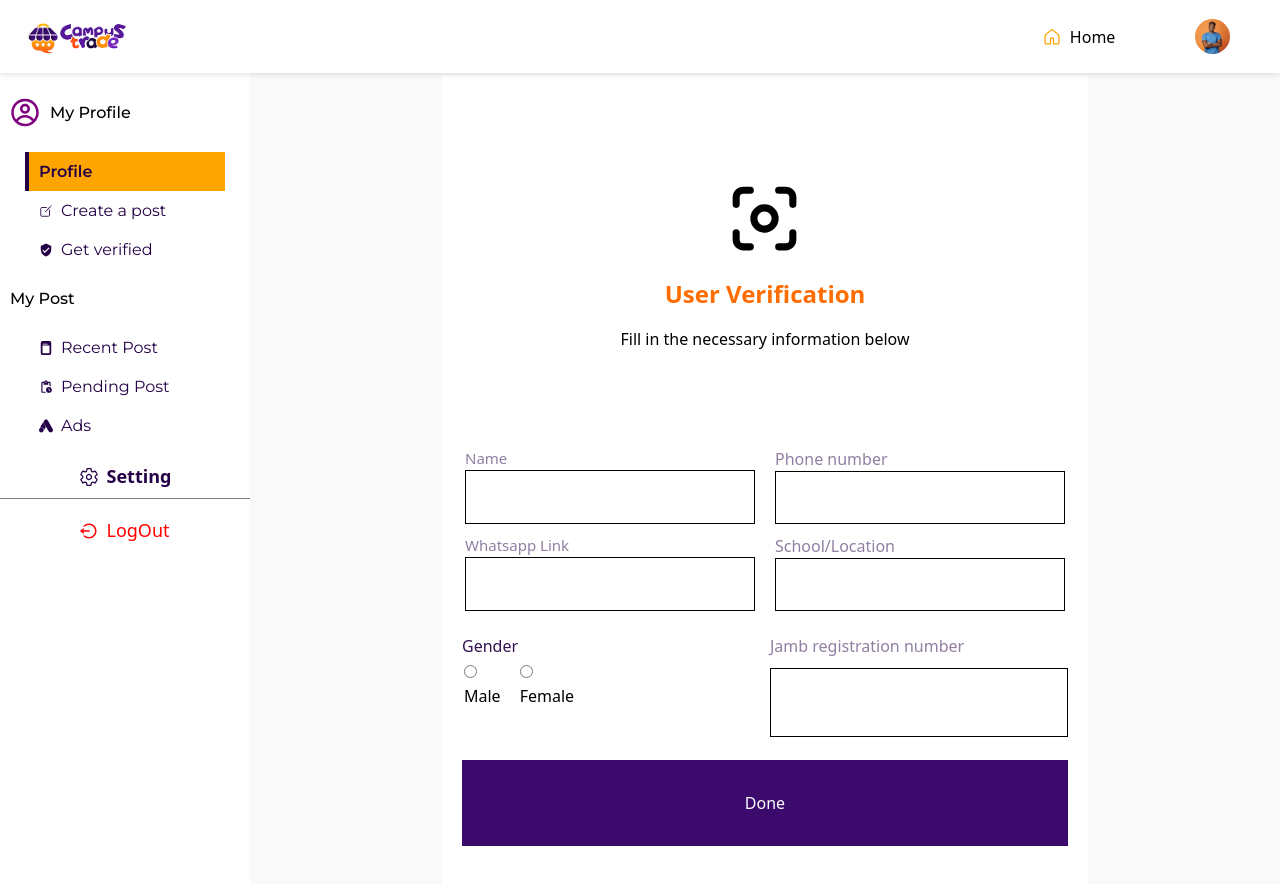
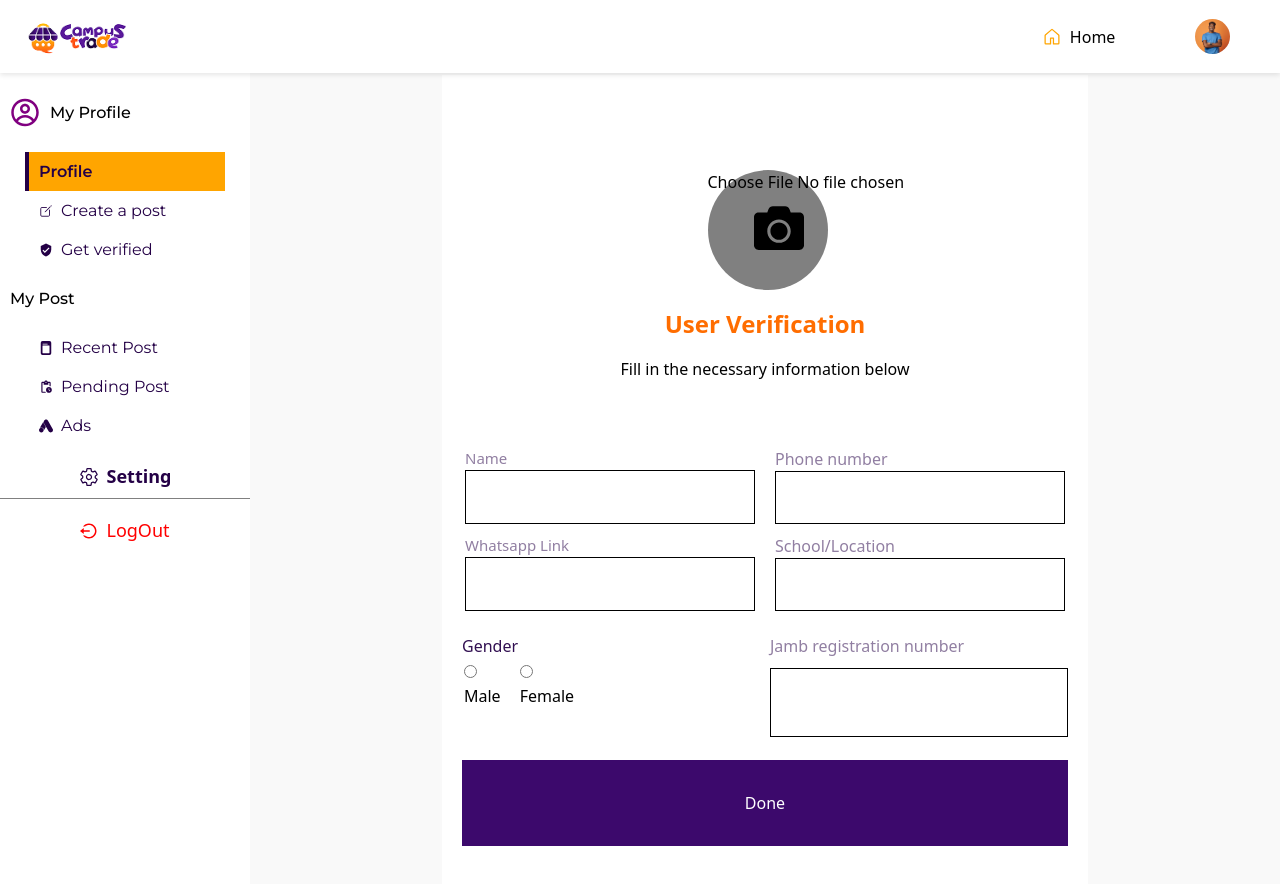
Before and after one commit to Ezenri-Elvis-CodElv/Campus-Trade, a React (Vite) app: page /dashboard in a window 1280 px wide. Shown: the top 884 px of the page. Built offline with nearby package versions, Linux system fonts and the light colour scheme.

Commit message:
update login show password , update the get verified endpoint

```diff
--- a/src/DashboardComponents/CreatePost.jsx
+++ b/src/DashboardComponents/CreatePost.jsx
@@ -26,6 +26,7 @@ const CreatePost = () => {
   const [mediaFiles, setMediaFiles] = useState([]);
   const [isFormValid, setIsFormValid] = useState(false);
   const [modalVisible, setModalVisible] = useState(false);
+  const [allCategories, setAllCategories] = useState([]);
 
   // Get user data with safety checks
   const userData = JSON.parse(localStorage.getItem("userData")) || {};
@@ -75,8 +76,8 @@ const CreatePost = () => {
   };
 
   useEffect(() => {
-    const isValid = Object.values(formData).every(
-      (value) => (typeof value === "string" ? value.trim() : value.length > 0)
+    const isValid = Object.values(formData).every((value) =>
+      typeof value === "string" ? value.trim() : value.length > 0
     );
     setIsFormValid(isValid);
   }, [formData]);
@@ -147,6 +148,22 @@ const CreatePost = () => {
     }
   };
 
+  const getAllCategories = async () => {
+    try {
+      const response = await axios.get(
+        "https://campustrade-kku1.onrender.com/api/v1/all-categories"
+      );
+      setAllCategories(response.data.data);
+    } catch (error) {
+      console.error("Error fetching categories:", error);
+    }
+  };
+
+  useEffect(() => {
+    getAllCategories();
+  }, []);
+
+  console.log(allCategories);
   return (
     <div className="createpost-wrapper">
       <div className="createpost">
@@ -179,11 +196,9 @@ const CreatePost = () => {
                 handleInputChange("subcategory", "");
               }}
             >
-              <option value="">Select category</option>
-              {Object.keys(categories).map((cat) => (
-                <option key={cat} value={cat}>
-                  {cat}
-                </option>
+              <option>Select category</option>
+              {allCategories?.map((cat) => (
+                <option key={cat.id}>{cat.name}</option>
               ))}
             </select>
 
--- a/src/DashboardComponents/GetVerified.css
+++ b/src/DashboardComponents/GetVerified.css
@@ -236,3 +236,47 @@
     background: rgb(60,9,108);
     color: white;
 }
+
+
+.downer {
+    width: 20%;
+    height: 40%;
+    margin-top: 4%;
+    padding-left: 5px;
+    display: flex;
+    flex-direction: column;
+    justify-content: center;
+    align-items: center;
+    position: relative;
+    /* background-color: green; */
+  }
+
+  .cam {
+    position: absolute;
+    left: 43px;
+    bottom: 38px;
+    font-size: 50px;
+  }
+
+  .downer p {
+    margin-bottom: 7%;
+    display: flex;
+    padding-left: 25px;
+    font-size: 15px;
+    font-family: "Trebuchet MS", "Lucida Sans Unicode", "Lucida Grande",
+      "Lucida Sans", Arial, sans-serif;
+  }
+
+  .circle {
+    width: 120px;
+    height: 120px;
+    border-radius: 100%;
+    background: gray;
+    /* background-color: red; */
+  }
+
+
+  .circle img {
+    width: 40px;
+    height: 40px;
+  }
--- a/src/DashboardComponents/GetVerified.jsx
+++ b/src/DashboardComponents/GetVerified.jsx
@@ -1,11 +1,14 @@
-import React, { useState } from "react";
+import React, { useRef, useState } from "react";
 import "./GetVerified.css";
 import { TbCapture } from "react-icons/tb";
 import axios from "axios";
 import { toast, ToastContainer } from "react-toastify";
+import { FaCamera } from "react-icons/fa";
 
 const GetVerified = () => {
   const BASE_URL = "https://campustrade-kku1.onrender.com";
+  const token = JSON.parse(localStorage.getItem("userData"))?.token;
+  const userId = JSON.parse(localStorage.getItem("userData"))?.data?.id;
 
   const [errors, setErrors] = useState({});
   const [fullName, setFullName] = useState("");
@@ -15,8 +18,11 @@ const GetVerified = () => {
   const [phoneNumber, setPhoneNumber] = useState("");
   const [whatsappLink, setWhatsAppLink] = useState("");
   const [loading, setLoading] = useState(false);
+  const [profilePic, setProfilePicture] = useState(null);
+  const [imagePreview, setImagePreview] = useState(null);
+  const [resetInput, setResetInput] = useState(false);
+  const fileInputRef = useRef(null);
 
-  const token = JSON.parse(localStorage.getItem("userData"))?.token;
 
   const errorStyle = {
     border: "1px solid red",
@@ -27,6 +33,21 @@ const GetVerified = () => {
     fontSize: "0.8rem",
     marginTop: "4px",
   };
+
+  const handleImageChange = (e) => {
+    const file = e.target.files[0];
+
+    if (file) {
+      // Set profile picture file
+      setProfilePicture(file);
+      setImagePreview(URL.createObjectURL(file)); // Display image preview
+    } else {
+      setProfilePicture(null);
+      setImagePreview(null);
+    }
+  };
+
+  console.log("Profile Picture:", profilePic);
 
   const handleSubmit = async (e) => {
     e.preventDefault();
@@ -48,19 +69,20 @@ const GetVerified = () => {
     }
 
     try {
-      setLoading(true);
-      const payload = {
-        fullName,
-        school,
-        gender,
-        phoneNumber,
-        jambRegNo,
-        whatsappLink,
-      };
+      const formData = new FormData();
 
-      await axios.post(`${BASE_URL}/api/v1/kyc/profile`, payload, {
+      formData.append("fullName", fullName);
+      formData.append("school", school);
+      formData.append("gender", gender);
+      formData.append("phoneNumber", phoneNumber);
+      formData.append("jambRegNo", jambRegNo);
+      formData.append("whatsappLink", whatsappLink);
+
+      formData.append("profilePic", profilePic); // Append the image file
+
+      await axios.patch(`${BASE_URL}/api/v1/kyc/profile/${userId}`, formData, {
         headers: {
-          "Content-Type": "application/json",
+          "Content-Type": "multipart/form-data",
           Authorization: `Bearer ${token}`,
         },
       });
@@ -72,6 +94,7 @@ const GetVerified = () => {
       setJambRegNo("");
       setPhoneNumber("");
       setWhatsAppLink("");
+      setProfilePicture(null);
       setErrors({});
     } catch (err) {
       toast.error(
@@ -88,7 +111,25 @@ const GetVerified = () => {
       <ToastContainer />
       <div className="getverifiedbody">
         <div className="getverifiedwrap">
-          <TbCapture size={85} />
+          {/* <TbCapture size={85} /> */}
+          <div className="downer">
+            <label htmlFor="imageUpload">
+              {/* <p> Add Photo</p> */}
+              <div className="circle">
+                {!imagePreview && <FaCamera className="cam" />}
+                {imagePreview && <img src={imagePreview} alt="Preview" />}
+                <input
+                  key={resetInput ? "reset" : "normal"}
+                  ref={fileInputRef}
+                  type="file"
+                  id="imageUpload"
+                  accept="image/*"
+                  name="profilePic"
+                  onChange={handleImageChange}
+                />
+              </div>
+            </label>
+          </div>
           <h2 className="getv">User Verification</h2>
           <h1 className="gev1">Fill in the necessary information below</h1>
         </div>
@@ -109,7 +150,7 @@ const GetVerified = () => {
               <p className="veryfy1">Phone number</p>
               <input
                 className="inputz"
-                type="number"
+                type="text"
                 value={phoneNumber}
                 onChange={(e) => setPhoneNumber(e.target.value)}
                 style={errors.phone ? errorStyle : {}}
--- a/src/Samuel/Auth/Login.jsx
+++ b/src/Samuel/Auth/Login.jsx
@@ -82,8 +82,8 @@ const Login = () => {
                   className="eyeIcon"
                   onClick={() => setShowpassword((prev) => !prev)}
                 >
-                  {showpassword ? <FaRegEyeSlash /> : <FiEye />}
-                </span>
+                  {showpassword ? <FiEye /> : <FaRegEyeSlash />}
+                  </span>
               </div>
               {errors.password && (
                 <span className="errorText">{errors.password}</span>
--- a/src/Samuel/Auth/SignUp.jsx
+++ b/src/Samuel/Auth/SignUp.jsx
@@ -82,7 +82,7 @@ const SignUp = () => {
                   className="eyeIcon"
                   onClick={() => setShowpassword((prev) => !prev)}
                 >
-                  {showpassword ? <FaRegEyeSlash /> : <FiEye />}
+                  {showpassword ? <FiEye /> : <FaRegEyeSlash />}
                 </span>
               </div>
               {errors.password && (
@@ -104,8 +104,8 @@ const SignUp = () => {
                   className="eyeIcon"
                   onClick={() => setShowpassword((prev) => !prev)}
                 >
-                  {showpassword ? <FaRegEyeSlash /> : <FiEye />}
-                </span>
+                  {showpassword ? <FiEye /> : <FaRegEyeSlash />}
+                  </span>
               </div>
               {errors.confirmpassword && (
                 <span className="errorText">{errors.confirmpassword}</span>
```
Also changed, not shown: 1 other file (tests, documents, lock files or other folders).
